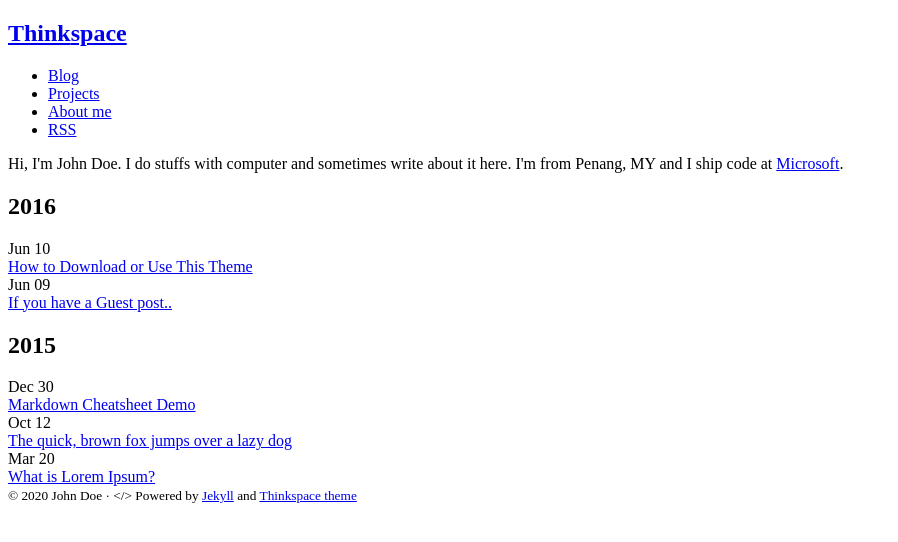
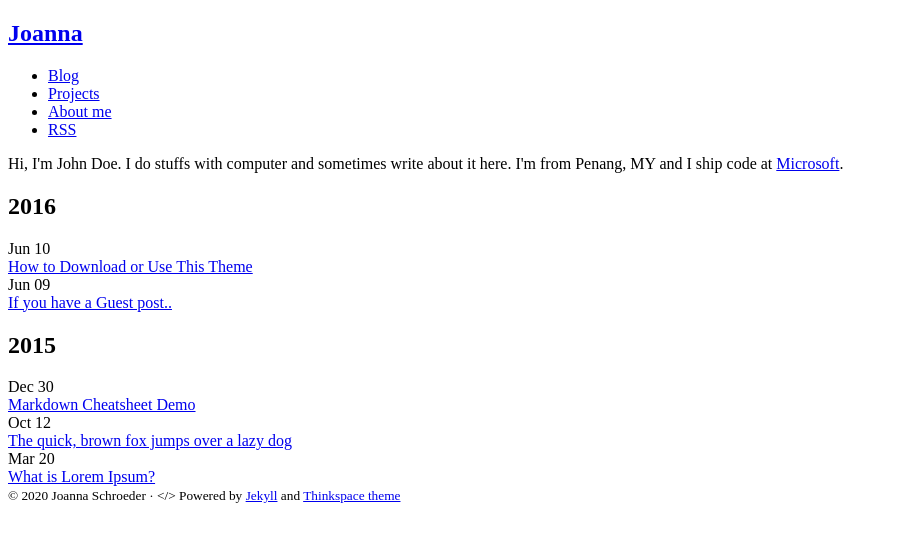
Before and after one commit to jo-schroeder/jo-schroeder.github.io, a Jekyll site: the page built from blog.html, in a window 1280 px wide. Shown: the top 542 px of the page, without its empty margins (0-898 px from the left). Built offline with Jekyll 4.4.1, drawn with Linux system fonts in a browser that asks for light colours.

Commit message:
Update _config.yml

```diff
--- a/_config.yml
+++ b/_config.yml
@@ -1,9 +1,9 @@
 # Site settings
-title_left    : "Think"
-title_right   : "space" # default: ""
-description   : "Minimalist Jekyll theme for technical writing blog."
-keywords      : "Jekyll, theme, free, download, SEO, blog, web, minimalist, thinkspace"
-url           : https://heiswayi.github.io/thinkspace # site url
+title_left    : "Joanna"
+title_right   : "" # default: ""
+description   : ""
+keywords      : ""
+url           : https://joschro.com # site url
 baseurl       : "" # apply repo name like "/myproject" if used under gh-pages branch, else (under master branch) just leave empty/blank
 cover         : "" # image uri like logo/cover image for site seo
 
@@ -28,7 +28,7 @@ sass:
 
 # Author settings
 author:
-  name     : "John Doe"
+  name     : "Joanna Schroeder"
 
 plugins:
   - jekyll-sitemap
```
